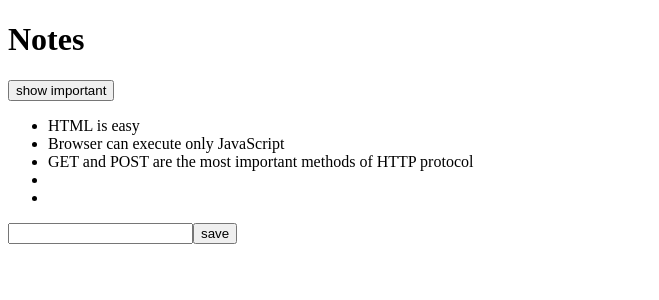
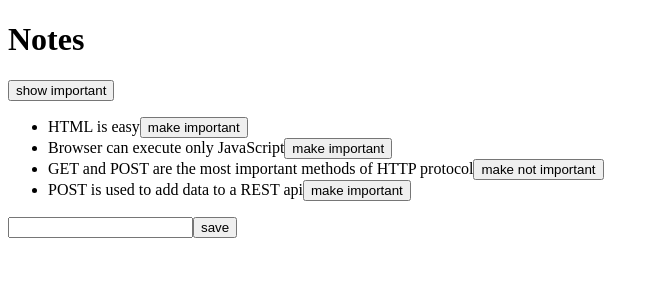
Before and after one commit to Titania01/fullstackopen, a React (Create React App) app: page / in a window 1280 px wide. Shown: the top 300 px of the page, without its empty margins (0-659 px from the left). Built offline with nearby package versions, Linux system fonts and the light colour scheme; data requests are answered from the project's data file.

Commit message:
feat:post requent

```diff
--- a/db.json
+++ b/db.json
@@ -4,7 +4,7 @@
       "id": 1,
       "content": "HTML is easy",
       "date": "2019-05-30T17:30:31.098Z",
-      "important": true
+      "important": false
     },
     {
       "id": 2,
@@ -19,10 +19,10 @@
       "important": true
     },
     {
+      "content": "POST is used to add data to a REST api",
+      "date": "2019-05-31T10:37:37.759Z",
+      "important": false,
       "id": 4
-    },
-    {
-      "id": 5
     }
   ]
 }
--- a/src/App.jsx
+++ b/src/App.jsx
@@ -6,6 +6,17 @@
   const [notes, setNotes] = useState([])
   const [newNote, setNewNote] = useState('')
   const [showAll, setShowAll] = useState(true)
+
+  const toggleImportanceOf = (id) => {
+    const url = `http://localhost:3001/notes/${id}`
+    const note = notes.find(n => n.id === id)
+    const changedNote = { ...note, important: !note.important}
+
+    axios.put(url, changedNote).then(response => {
+      setNotes(notes.map(note => note.id !== id ? note: response.data))
+    })
+    console.log(`importance of ${id} needs to be toggled`)
+  }
 
   const hook = ()=> {
     console.log('effect')
@@ -27,14 +38,13 @@
       content: newNote,
       date: new Date().toISOString(),
       important: Math.random() < 0.5,
-      id: notes.length +1,
     }
 
     axios
-      .post('http://localhost:3001/notes')
+      .post('http://localhost:3001/notes', noteObject)
       .then(response => {
         console.log(response)
-        setNotes(notes.concat(noteObject))
+        setNotes(notes.concat(response.data))
         setNewNote('')
       })
 
@@ -58,8 +68,12 @@
         </button>
       </div>
       <ul>
-        {notesToShow.map((note) =>
-          <Note key={note.id} note={note} />
+        {notesToShow.map((note, i) =>
+          <Note
+          key={i}
+          note={note}
+          toggleImportance={() => toggleImportanceOf(note.id)}
+          />
         )}
       </ul>
       <form onSubmit={addNote}>
--- a/src/components/Note.jsx
+++ b/src/components/Note.jsx
@@ -1,9 +1,15 @@
 import React from 'react'
 
 
-const Note = ({ note }) => {
+const Note = ({ note, toggleImportance }) => {
+  const label = note.important
+    ? 'make not important' : 'make important'
+
   return (
-  <li>{note.content}</li>
+  <li>
+    {note.content}
+  <button onClick={toggleImportance}>{label}</button>
+  </li>
   )
 }
 export default Note
```
